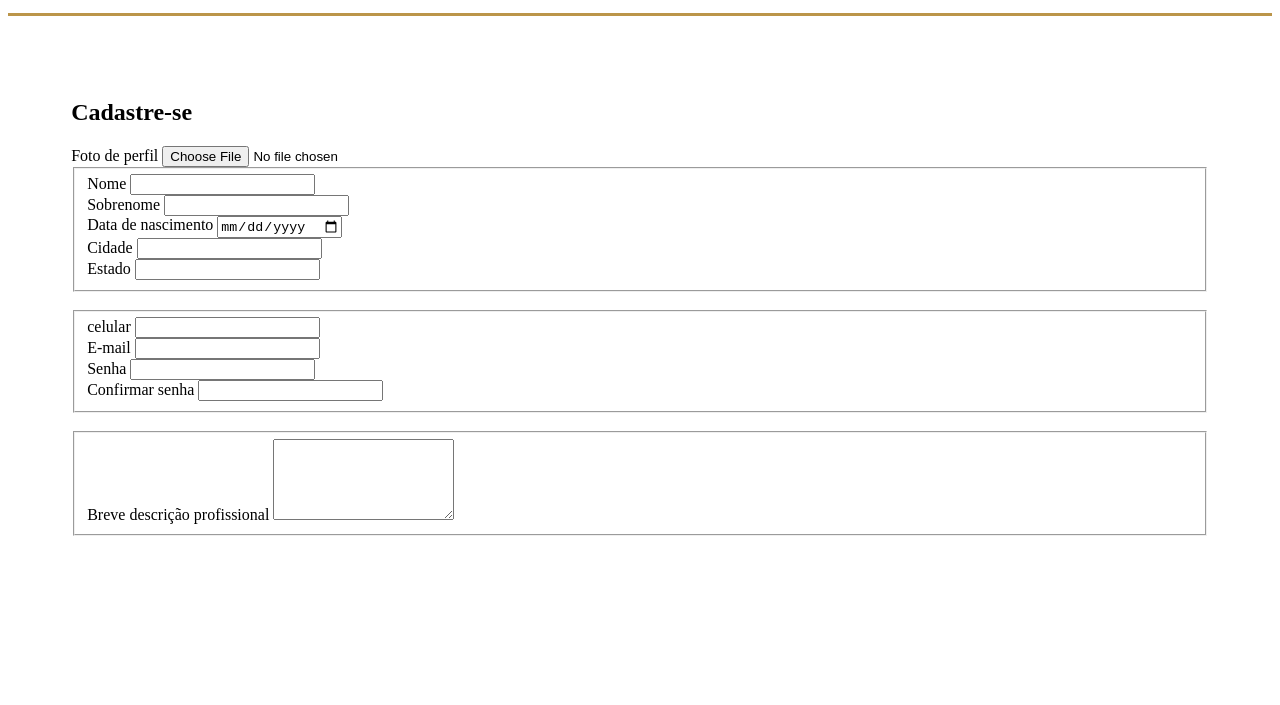
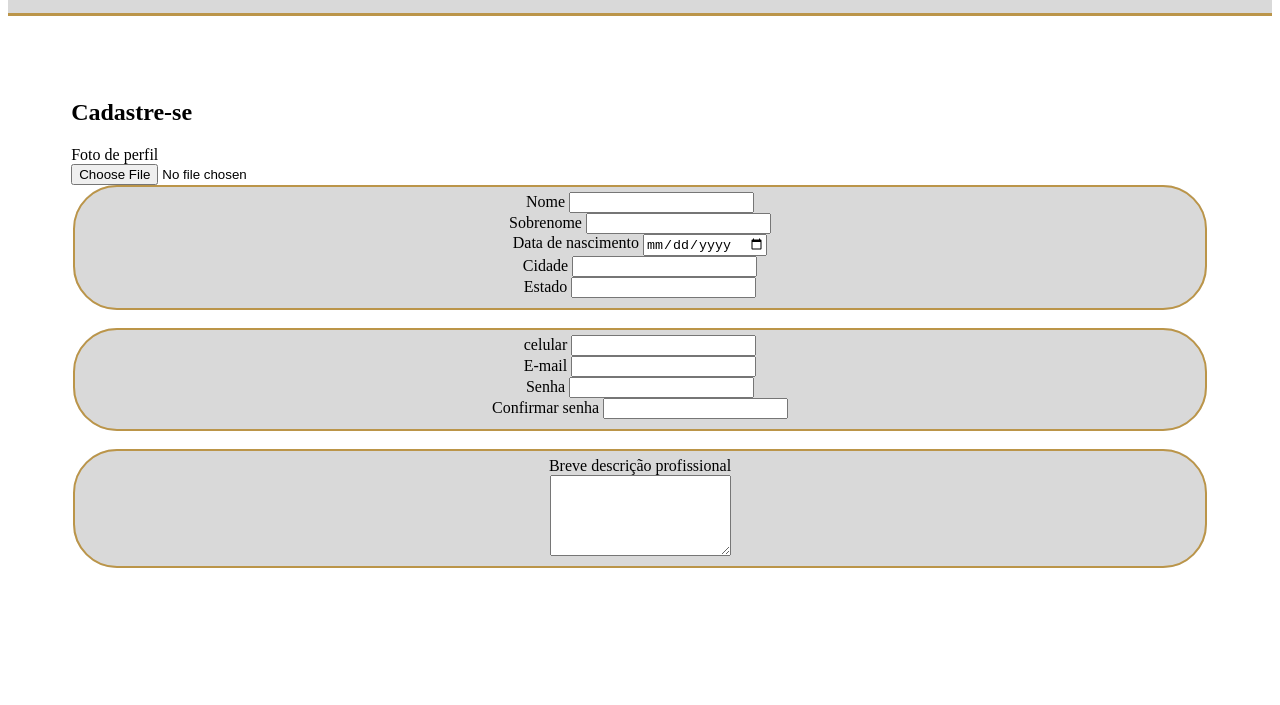
Before and after one commit to lUIZ-PAULO-FRUTUOSO/EducatioNow_main, a plain HTML site: page site/cadastro.html in a window 1280 px wide. Shown: the part 95-800 px from the top of the page. Drawn offline with Linux system fonts and the light colour scheme.

Commit message:
moc do dash da tela projeto

```diff
--- a/site/cadastro.html
+++ b/site/cadastro.html
@@ -21,11 +21,13 @@
       </div>
       <div class="conteiner">
             <h2>Cadastre-se</h2>
-            <div class="formulario">
 
-                <label >Foto de perfil</label>
-                <input type="file">
-                <fieldset>
+            <label >Foto de perfil</label>
+            <input type="file">
+
+            <div>
+
+                <fieldset class="formulario">
                     <div>
                         <label>
                             Nome
@@ -61,7 +63,7 @@
 
             <br>
 
-                <fieldset>
+                <fieldset class="formulario">
                     <div>
                         <label>
                             celular
@@ -91,7 +93,7 @@
 
             <br>
 
-                <fieldset>
+                <fieldset class="formulario">
                     <label>
                         Breve descrição profissional
                     </label>
--- a/site/projeto.html
+++ b/site/projeto.html
@@ -6,9 +6,10 @@
     <meta name="viewport" content="width=device-width, initial-scale=1.0">
     <link rel="stylesheet" href="style.css">
     <title>Document</title>
+    <script src="https://cdn.jsdelivr.net/npm/chart.js"></script>
 </head>
 <body>
-    <div class="header">
+    <header class="header">
         <nav>
             <ul class="ul">
                 <li><a class="titulo" href="index.html"> <h1>educatioNow</h1> </a></li>
@@ -18,7 +19,27 @@
                 <li><a href="cadastro.html">Cadastre-se</a></li>
             </ul>
           </nav>
+      </header>
+      <div class="conteiner">
+        <div>
+            <canvas id="grafico_barras"></canvas>
+        </div>
+        <script>
+                        const ctx2 = document.getElementById('grafico_barras');
+
+            new Chart(ctx2,{
+            type:'bar',
+            data:{
+                labels:['Vs Code','Android studio','Notepad++'],
+                datasets:[{
+                label: "IDEs mais populares em 2023",
+                data:[30,12,17],
+                borderWidth:1
+                }]
+            }
+            })
+        </script>
       </div>
-      <div>
+
 </body>
 </html>
--- a/site/style.css
+++ b/site/style.css
@@ -4,6 +4,7 @@
         padding: 5%
     }
     .header{
+        background-color: #D9D9D9;
         border-bottom: 3px solid #BB9549;
 
     }
@@ -56,7 +57,12 @@
         padding: 5%;
     }
     .formulario{
-        justify-content: center;
+        align-items: center;
+        display: flex;
+        flex-direction: column;
+        border: #BB9549 2px solid;
+        border-radius: 44px;
+        background-color: #D9D9D9;
 
     }
     .artigo{
@@ -65,5 +71,6 @@
         flex-direction: column;
         border: #BB9549 2px solid;
         border-radius: 44px;
+        background-color: #D9D9D9;
 
     }
```
